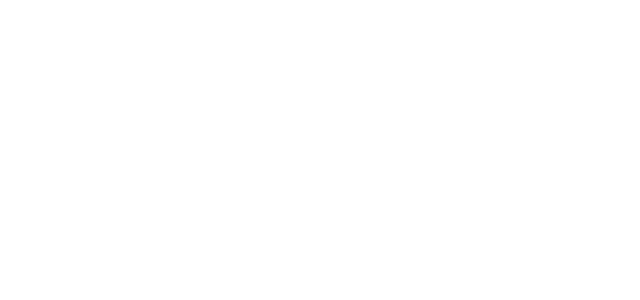
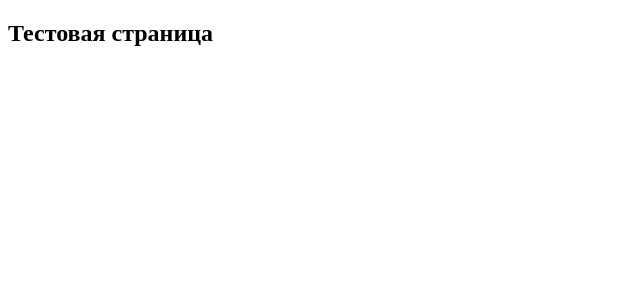
Before and after one commit to newbornfrontender/test-nuxt, a Nuxt app: page /test in a window 1280 px wide. Before the commit this address had no page. Shown: the top 300 px of the page, without its empty margins (0-640 px from the left). Built offline with nearby package versions, Linux system fonts and the light colour scheme.

Commit message:
Добавил тестовую страницу

```diff
--- /dev/null
+++ b/pages/test.vue
@@ -0,0 +1,25 @@
+<template>
+  <section>
+    <h1>{{ msg }}</h1>
+  </section>
+</template>
+
+<script>
+export default {
+  data: () => ({
+    msg: 'Тестовая страница'
+  }),
+
+  head() {
+    return {
+      title: this.msg,
+      /* prettier-ignore */
+      meta: [{
+        hid: 'test-description',
+        name: 'description',
+        content: this.msg
+      }]
+    }
+  }
+}
+</script>
```
